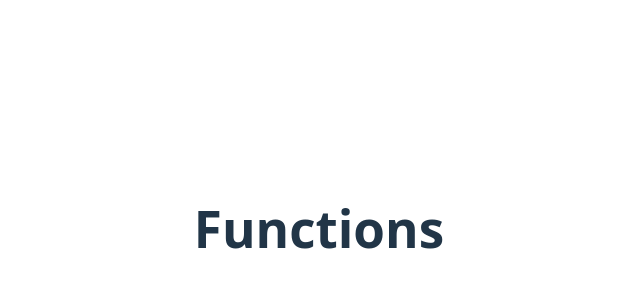
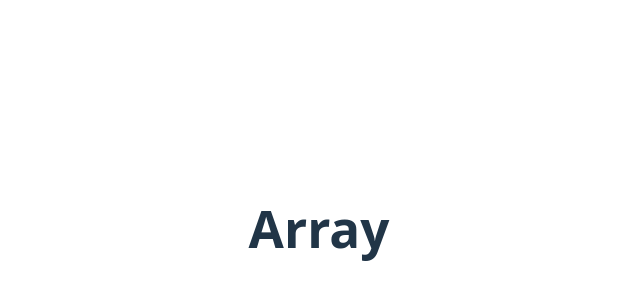
Before and after one commit to kuldeeepkumar/Training, a React (Vite) app: page / in a window 1280 px wide. Shown: the part 172-472 px from the top of the page, without its empty margins (321-961 px from the left). Built offline with nearby package versions, Linux system fonts and the light colour scheme.

Commit message:
exercise4 is done

```diff
--- a/src/App.jsx
+++ b/src/App.jsx
@@ -10,8 +10,8 @@ function App() {
     <>
     {/* <Exercise1/> */}
      {/* <Exercise2/>  */}
-     <Exercise3/>
-    {/* <Exercise4/>  */}
+     {/* <Exercise3/>  */}
+    <Exercise4/>
     {/* <Exercise5/> */}
     </>
   );
```
